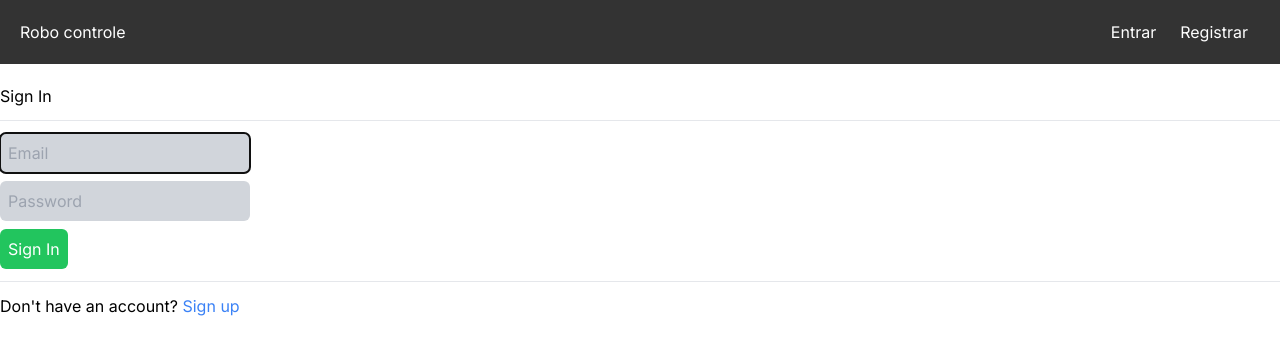
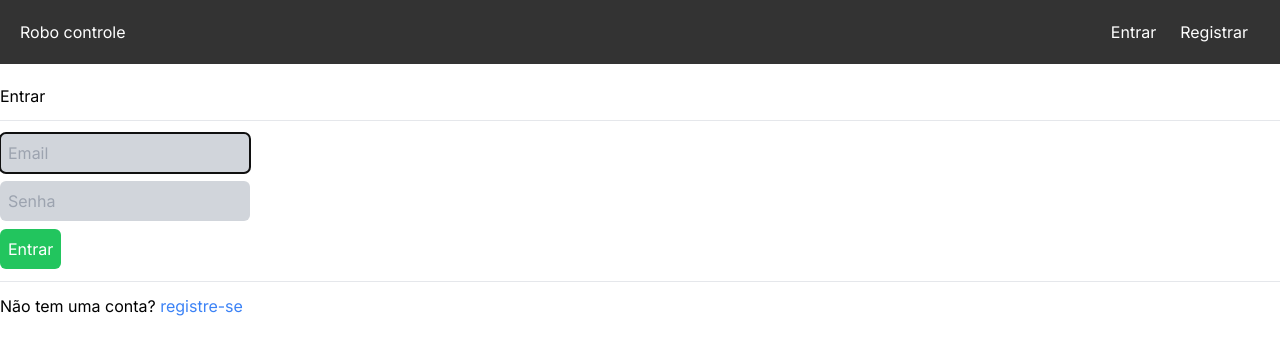
Before and after one commit to thaylorz/RoboControe.Web, a Next.js app: page /login in a window 1280 px wide. Shown: the top 354 px of the page. Built offline with nearby package versions, Linux system fonts and the light colour scheme.

Commit message:
Update page.jsx

```diff
--- a/src/app/login/page.jsx
+++ b/src/app/login/page.jsx
@@ -70,16 +70,16 @@ function LoginPage() {
             <Navbar />
             <div className='container max-auto py-5'>
                 <p ref={errRef} className={errMsg ? "errmsg" : "offscreen"} aria-live="assertive">{errMsg}</p>
-                <h3>Sign In</h3>
+                <h3>Entrar</h3>
                 <hr className='my-3' />
                 <form onSubmit={handleSubmit}>
                     <input required value={email} ref={userRef} autoComplete="off" onChange={(e) => setEmail(e.target.value)} className='block bg-gray-300 p-2 my-2 rounded-md ' placeholder="Email" type="email" name="email" id="email" />
-                    <input required value={password} onChange={(e) => setPassword(e.target.value)} className='block bg-gray-300 p-2 my-2 rounded-md ' placeholder="Password" type="password" name="password" id="password" />
-                    <button type="submit" className='bg-green-500 p-2 rounded-md text-white'>Sign In</button>
+                    <input required value={password} onChange={(e) => setPassword(e.target.value)} className='block bg-gray-300 p-2 my-2 rounded-md ' placeholder="Senha" type="password" name="password" id="password" />
+                    <button type="submit" className='bg-green-500 p-2 rounded-md text-white'>Entrar</button>
                 </form>
                 <hr className='my-3' />
                 <div>
-                    <p>Don&apos;t have an account? <a href="/register" className='text-blue-500 hover:underline'>Sign up</a></p>
+                    <p>Não tem uma conta? <a href="/register" className='text-blue-500 hover:underline'>registre-se</a></p>
                 </div>
             </div>
         </div>
```
